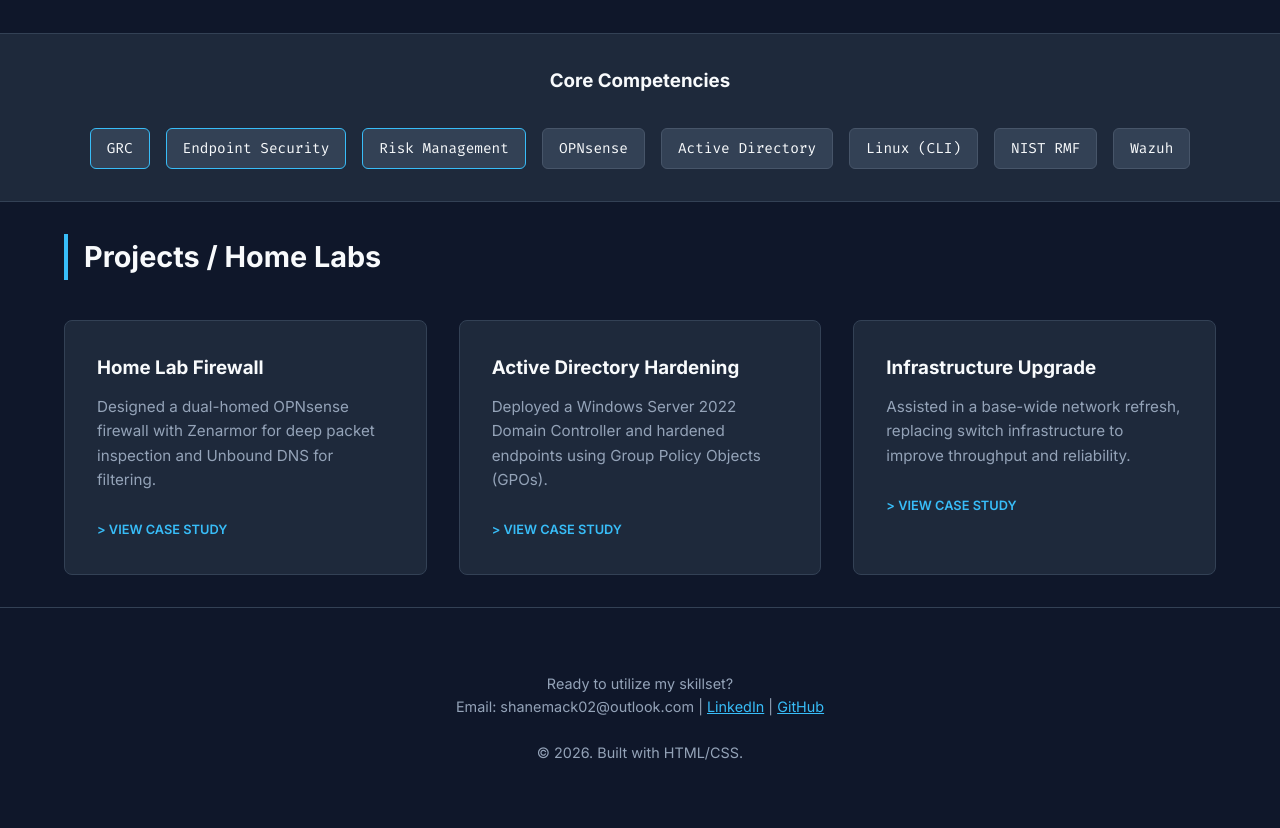
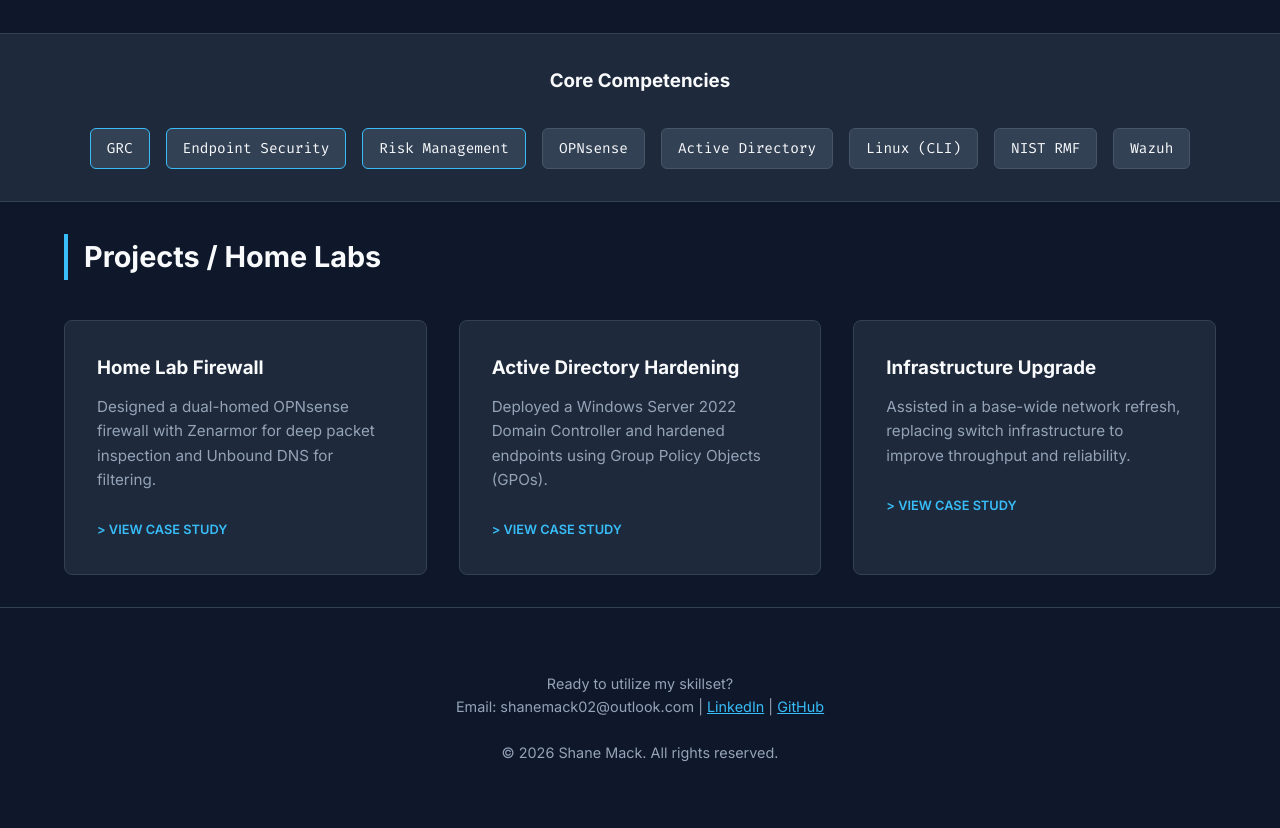
Before and after one commit to shanem105/my-portfolio, a plain HTML site: page index.html in a window 1280 px wide. Shown: the part 444-1272 px from the top of the page. Drawn offline with Linux system fonts and the light colour scheme.

Commit message:
Updated Footer

```diff
--- a/index.html
+++ b/index.html
@@ -71,8 +71,8 @@
         <p>Ready to utilize my skillset?</p>
         <p>Email: shanemack02@outlook.com | <a href="https://www.linkedin.com/in/shane-m-7795812b8" style="color:var(--accent)">LinkedIn</a> | <a href="https://github.com/shanem105" style="color:var(--accent)">GitHub</a></p>
         <br>
-        <p>&copy; 2026. Built with HTML/CSS.</p>
-    </footer>
+© <span id="year"></span> Shane Mack. All rights reserved.
+<script>document.getElementById("year").innerText = new Date().getFullYear();</script>    </footer>
 
     <script src="script.js"></script>
 </body>
```
